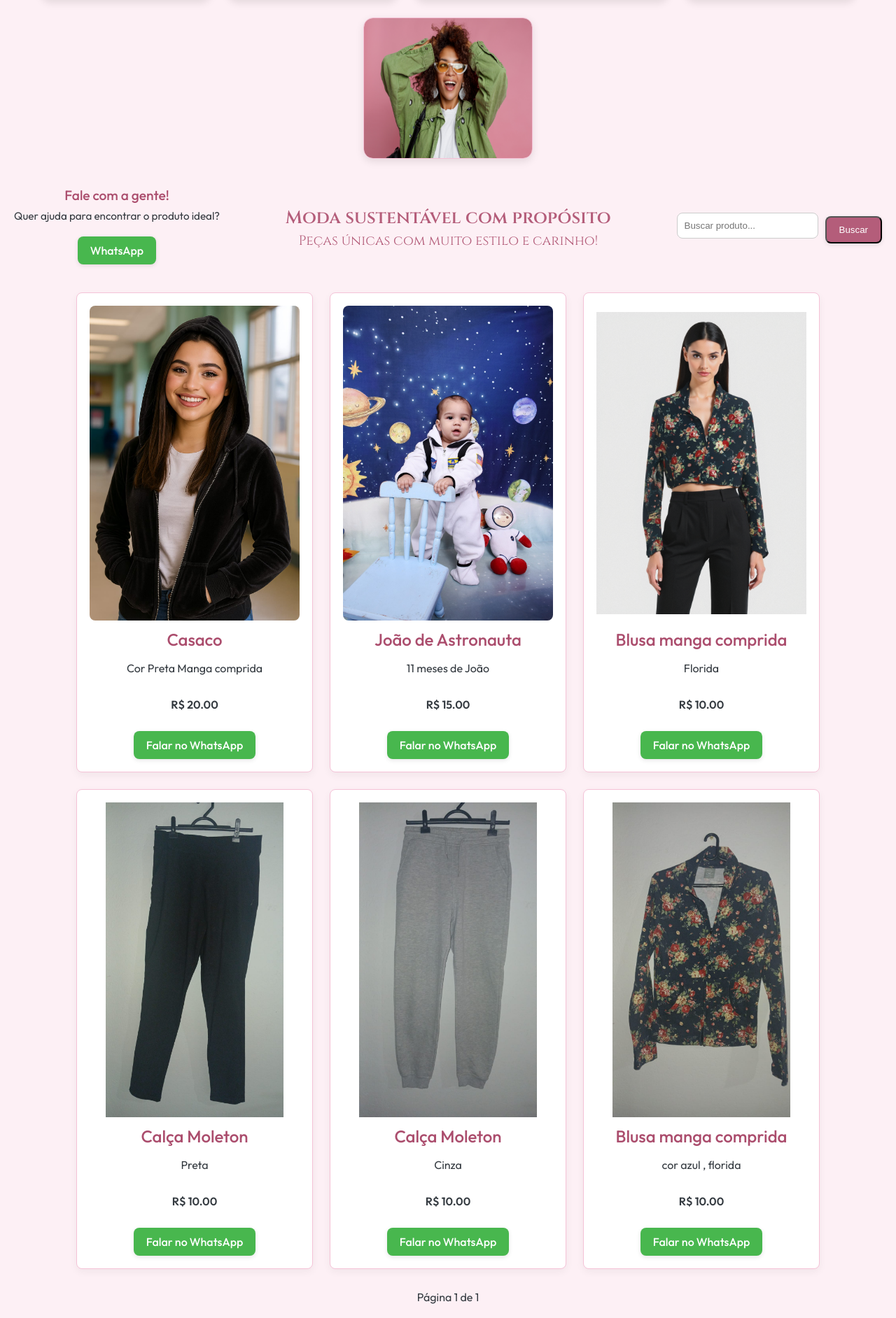
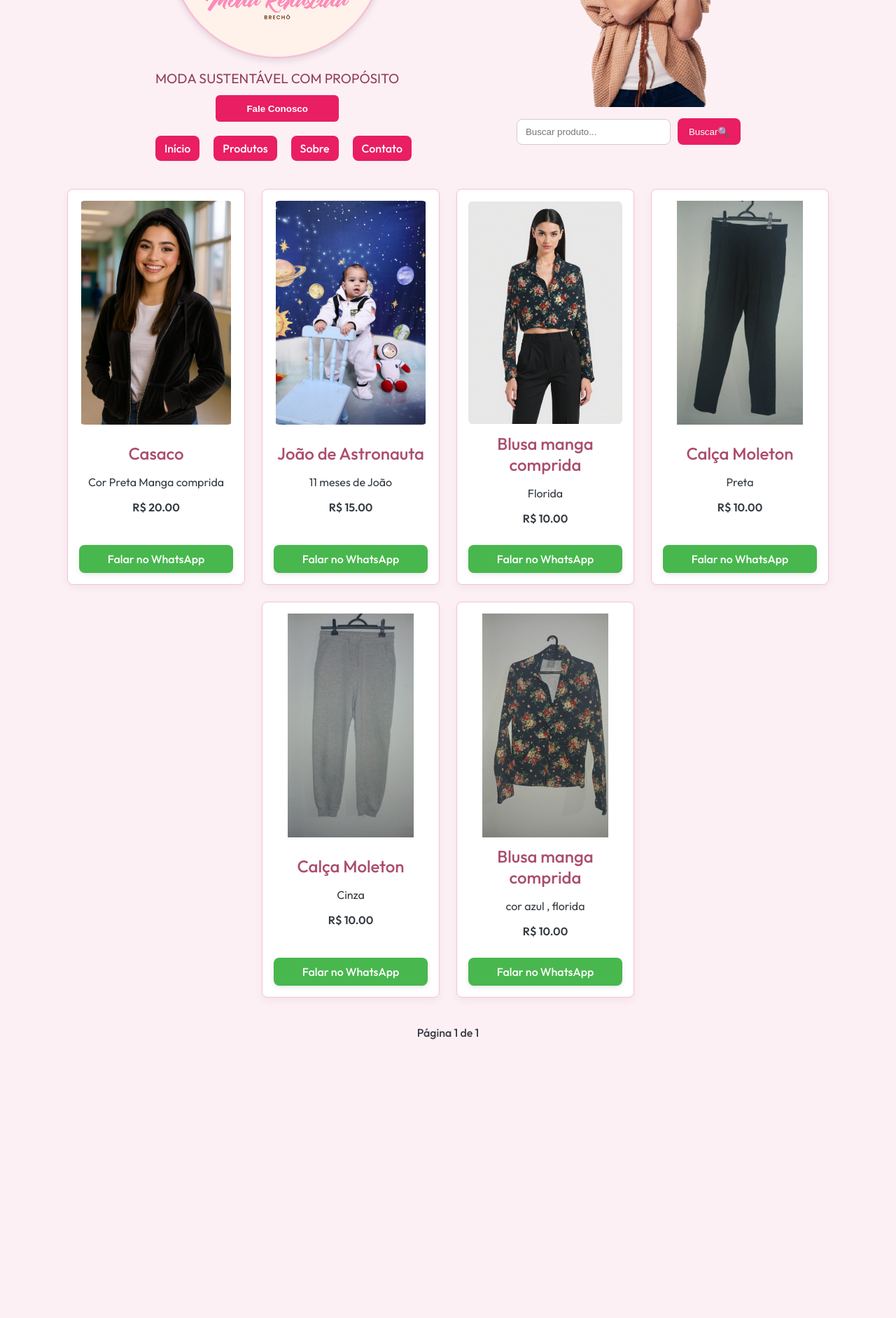
Before and after one commit to Marconi-Ferreira-de-Lima-Junior/ecommerce-brecho, a Django app: page / in a window 1280 px wide. Shown: the part 222-2106 px from the top of the page at 70% size. After the commit the page ends 1708 px from the top, so only its background shows below. Run offline with Django 5.2, Linux system fonts and the light colour scheme; data comes from the database, SQL or seed files in the repository; both versions use the stored data as it was after the commit.

Commit message:
Layout melhorado, adicionado menu de navegação

```diff
--- a/produtos/static/produtos/style.css
+++ b/produtos/static/produtos/style.css
@@ -1,146 +1,246 @@
+/* Importando fontes */
 @import url('https://fonts.googleapis.com/css2?family=Outfit:wght@300;400;500;600&display=swap');
 @import url('https://fonts.googleapis.com/css2?family=Playfair+Display:wght@400;500;600&display=swap');
 @import url('https://fonts.googleapis.com/css2?family=Cinzel:wght@400;600&display=swap');
 
 
-/* Geral */
+/* Estilos gerais */
 body {
     font-family: 'Outfit', sans-serif;
     margin: 0;
-    padding: 20px;
+    padding: 0;
     background-color: #fdf0f5;
     color: #343a40;
 }
 
 h1 {
     font-size: 3.2rem;
-    margin-bottom: 50px;
+    margin: 0 0 20px 0;
     background: linear-gradient(to right, #b45d7a, #e89cae);
-    background-clip: text;
-    text-emphasis-color: transparent;
+    -webkit-background-clip: text;
+    color: transparent;
     text-align: center;
     font-weight: 200;
-    color: #b45d7a;
 }
 
 h2 {
     font-family: 'Outfit', sans-serif;
     font-weight: 500;
     color: #ab4d6d;
-    margin: 0;
+    margin: 0 0 10px 0;
     text-align: center;
 }
 
-/* Topo: Contato + Mensagem + Busca */
+/* Container principal */
+.container-pagina {
+    max-width: 1200px;
+    margin: 0 auto;
+    padding: 0 20px;
+}
+
+/* cabeçalho principal em 2 colunas */
+.cabecalho {
+    display: flex;
+    justify-content: center;
+    align-items: flex-start;
+    gap: 150px;
+    margin-bottom: 30px;
+}
+
+/* lado esquerdo */
+.cabecalho-esquerda {
+    display: flex;
+    flex-direction: column;
+    align-items: flex-start;
+    gap: 20px;
+}
+
+/* lado direito (imagem + busca empilhados) */
+.cabecalho-direita {
+    display: flex;
+    flex-direction: column;
+    align-items: flex-end; /* alinha à direita */
+    gap: 12px;
+}
+
+/* imagem topo */
+.cabecalho-imagem .img-topo {
+    max-width: 250px;
+    border-radius: 10px;
+}
+
+/* botão fale conosco */
+.btn-contato {
+    padding: 10px 44px;
+    background-color: #e91e63;
+    color: #fff;
+    border: none;
+    border-radius: 6px;
+    cursor: pointer;
+    font-weight: bold;
+    height: 38px; /* mesmo tamanho do botão buscar */
+    align-self: center;
+    text-align: center;
+}
+.btn-contato:hover {
+    background-color: #c2185b;
+}
+
+/* busca alinhada ao botão "Fale Conosco" */
+.busca {
+    display: flex;
+    gap: 10px;
+    align-items: center; /* mantém alinhado */
+}
+
+.busca button {
+    height: 38px; /* mesmo tamanho do fale conosco */
+    background-color: #e91e63;
+}
+
+/* Logo */
+.logo {
+    display: flex;
+    flex-direction: column;
+    align-items: center;
+    gap: 12px;
+}
+
+.logo p {
+    font-size: 1.2rem;
+    color: #913f5b;
+    margin: 0;
+}
+
+
+.logo img {
+    max-width: 300px;
+    height: auto;
+    border-radius: 50%;
+    border: 3px solid #f5c2d7;
+    box-shadow: 0 4px 10px rgba(0,0,0,0.1);
+}
+
+
+/* ======================= */
+/* Menu de navegação */
+/* ======================= */
+.menu ul {
+    list-style: none;
+    padding: 0;
+    margin: 0;
+    display: flex;
+    gap: 20px;
+}
+
+.menu ul li a {
+    display: inline-block;
+    padding: 8px 13px;
+    background-color: #e91e63;
+    color: #ffff;
+    text-decoration: none;
+    text-align: center;
+    font-weight: 500;
+    min-width: 30px;
+    border-radius: 8px;
+    transition: all 0.3s ease;
+}
+
+.menu ul li a:hover {
+    background-color: #e89cae;   /* fundo mais forte no hover */
+    color: white;                /* texto branco ao passar o mouse */
+    transform: translateY(-2px); /* leve destaque */
+    box-shadow: 0 4px 10px rgba(0,0,0,0.15);
+}
+
+/* ======================= */
+/* Topo de interação (busca + slogan) */
+/* ======================= */
 .topo-interacao {
     display: flex;
     justify-content: space-between;
     align-items: center;
-    margin: 40px 0;
     flex-wrap: wrap;
     gap: 20px;
+    margin: 40px 0;
 }
 
-/* Contato */
-.contato-bloco {
-    text-align: left;
-    max-width: 500px;
-    display: flex;
-    flex-direction: column;
-    gap: 8px; /* controla o espaçamento entre os elementos */
-}
-
-.contato-bloco .contato-titulo {
-    font-size: 1.2rem;
-    margin: 0;
-}
-
-.contato-texto {
-    font-size: 0.95rem;
-    margin: 0;
-    text-align: center;
-}
-
-.contato-bloco .botao {
-    width: fit-content; /* evita que o botão fique largo demais */
-    margin-left: auto;
-    margin-right: auto;
-    display: block;
-}
-
-
-/* Mensagem central */
+/* Mensagem central (slogan/destaque) */
 .mensagem-central {
     font-family: 'Cinzel', serif;
     text-align: center;
     color: #b45d7a;
-    margin-top: 0px;
+    flex: 1;
 }
 
 .mensagem-central p:first-child {
-    font-size: 1.6rem; /* maior destaque */
-    margin-bottom: 2px;
+    font-size: 2.3rem;
     font-weight: 600;
+    margin: 0 0 5px 0;
 }
 
 .mensagem-central p:last-child {
     font-size: 1.2rem;
-    margin-top: 0;
     font-weight: 400;
+    margin: 0;
 }
 
-
-/* Busca */
-.busca-form {
+/* Campo de busca */
+.busca {
     display: flex;
-    align-items: center;
     gap: 10px;
-    justify-content: flex-end;
-    flex-wrap: nowrap;
-    max-width: 300px;
 }
 
-.busca-form input[type="text"] {
-    padding: 10px;
+.busca input[type="search"] {
+    padding: 10px 12px;
     border-radius: 8px;
     border: 1px solid #ccc;
-    width: 180px;
+    outline: none;
+    width: 220px;
 }
 
-/* Botão de busca*/
-.botao.busca {
-    background-color: #b45d7a;
+.busca button {
+    padding: 10px 16px;
+    border: none;
+    border-radius: 8px;
+    background-color: #e91e63;
+    color: #fff;
+    font-weight: 500;
+    cursor: pointer;
+    transition: background-color 0.3s ease;
 }
 
-.botao.busca:hover {
+.busca button:hover {
     background-color: #913f5b;
 }
 
-/* Banner */
+/* ======================= */
+/* Banner (imagens + logo central) */
+/* ======================= */
 .banner-completo {
     display: flex;
     justify-content: center;
     align-items: center;
-    gap: 25px;
+    gap: 15px;
     margin: 0 auto 30px;
     width: 100%;
-    max-width: none;
     flex-wrap: wrap;
 }
 
 .banner-img, .logo-central {
     width: 240px;
-    height: 200px;
+    height: 180px;
     border-radius: 14px;
     overflow: hidden;
     position: relative;
-    box-shadow: 0 4px 12px rgba(0, 0, 0, 0.1);
+    box-shadow: 0 4px 12px rgba(0,0,0,0.1);
     border: 1px solid #f5c2d7;
     background: white;
 }
 
 .logo-central {
-    width: 360px;
+    width: 400px;
+    height: 200px;
 }
 
 .banner-img img, .logo-central img {
@@ -149,55 +249,63 @@ h2 {
     left: 0;
     width: 100%;
     height: 100%;
-    object-fit: fill;
+    object-fit: cover;
     object-position: center;
-    border-radius: 12px;     /* suaviza o corte visual */
+    border-radius: 12px;
     transition: transform 0.3s ease;
 }
+
 .banner-img img:hover,
 .logo-central img:hover {
-    transform: scale(1.03);  /* zoom sutil ao passar o mouse */
+    transform: scale(1.03);
 }
 
-/* Galeria */
-.container {
+/* ======================= */
+/* Galeria de produtos */
+/* ======================= */
+.galeria-produtos {
     display: flex;
     flex-wrap: wrap;
     justify-content: center;
     gap: 24px;
+    margin: 40px 0;
 }
 
 .produto {
+    display: flex;
+    flex-direction: column;
+    justify-content: space-between;
+    width: 220px;
+    padding: 16px;
     background-color: #ffffff;
     border: 1px solid #f5c2d7;
     border-radius: 8px;
-    width: 300px;
-    padding: 18px;
     box-shadow: 0 4px 12px rgba(0, 0, 0, 0.05);
-    display: flex;
-    flex-direction: column;
-    align-items: center;
     text-align: center;
     transition: transform 0.3s ease, box-shadow 0.3s ease;
 }
 
-.produto:hover {
-    transform: translateY(-8px);
-    box-shadow: 0 8px 20px rgba(0, 0, 0, 0.12);
-}
-
 .produto img {
     width: 100%;
-    height: 450px;
+    height: 320px;
     object-fit: contain;
     border-radius: 8px;
     margin-bottom: 12px;
+    transition: transform 0.3s ease;
     background-color: #fff;
-    transition: transform 0.3s ease;
+}
+
+.produto:hover {
+    transform: translateY(-8px);
+    box-shadow: 0 8px 20px rgba(0,0,0,0.12);
 }
 
 .produto:hover img {
     transform: scale(1.03);
+}
+
+.info-produto {
+    min-height: 120px;
 }
 
 /* Botões */
@@ -211,48 +319,77 @@ h2 {
     border-radius: 8px;
     font-weight: 500;
     transition: all 0.3s ease;
-    box-shadow: 0 2px 6px rgba(0, 0, 0, 0.1);
+    box-shadow: 0 2px 6px rgba(0,0,0,0.1);
 }
 
 .botao:hover {
     background-color: #2bb146;
-    box-shadow: 0 4px 12px rgba(0, 0, 0, 0.2);
+    box-shadow: 0 4px 12px rgba(0,0,0,0.2);
     transform: translateY(-2px);
 }
 
-/* Responsivo */
+/* ======================= */
+/* Paginação */
+/* ======================= */
+.paginacao {
+    display: flex;
+    justify-content: center;
+    align-items: center;
+    gap: 10px;
+    margin: 30px 0;
+}
+
+.paginacao span {
+    font-weight: 500;
+}
+
+/* ======================= */
+/* Responsividade */
+/* ======================= */
 @media (max-width: 768px) {
-    .banner-img {
-        width: 150px;
-        height: 150px;
+    .menu ul {
+        flex-direction: column;
+        gap: 10px;
     }
-    .logo-central {
-        width: 250px;
-        height: 140px;
+
+    .galeria-produtos {
+        gap: 16px;
     }
+
     .produto {
-        width: 90%;
+        width: 45%;
     }
+
     .topo-interacao {
         flex-direction: column;
-        align-items: flex-start;
+        align-items: center;
+        gap: 15px;
     }
-    .busca-form {
-        justify-content: flex-start;
+
+    .busca {
+        justify-content: center;
         width: 100%;
     }
 }
 
 @media (max-width: 480px) {
+    .produto {
+        width: 90%;
+    }
+
+    .busca {
+        flex-direction: column;
+        gap: 8px;
+        width: 100%;
+    }
+
     .banner-img {
         width: 120px;
         height: 120px;
     }
+
     .logo-central {
-        width: 200px;
-        height: 112px;
-    }
-    .produto img {
-        aspect-ratio: 4 / 3;
+        width: 240px;
+        height: 140px;
     }
 }
--- a/produtos/templates/produtos/lista_produtos.html
+++ b/produtos/templates/produtos/lista_produtos.html
@@ -3,69 +3,77 @@
 <html lang="pt-br">
 <head>
     <meta charset="UTF-8">
+    <meta name="viewport" content="width=device-width, initial-scale=1">
     <title>Brechó Moda Renascida</title>
     <link rel="stylesheet" href="{% static 'produtos/style.css' %}">
+    <link rel="preconnect" href="https://fonts.gstatic.com" crossorigin>
+    <link href="https://fonts.googleapis.com/css2?family=Outfit:wght@300;400;500;600&family=Cinzel:wght@400;600&display=swap" rel="stylesheet">
 </head>
 <body>
+    <!-- container principal -->
+    <div class="container-pagina"> <!--organização semantica (header - main - section) que vai envolver toda a pagina-->
 
-    <!-- Banner com modelos e logo central -->
-    <div class="banner-completo">
-        <div class="banner-img">
-            <img src="/media/modelo/smiling-brunette-girl-making-self-portrait-posing-pink-wall-send-kiss.jpg" alt="Modelo Extra 1">
-        </div>
-        <div class="banner-img">
-            <img src="/media/modelo/cheerful-young-woman-showing-peace-sign-with-smile-studio-shot-attractive-caucasian-lady-wearing-denim-clothes.jpg" alt="Modelo 1">
-        </div>
-        <div class="logo-central">
-            <img src="/media/logo/Banner_ModaRenascida.png" alt="Logo">
-        </div>
-        <div class="banner-img">
-            <img src="/media/modelo/fashion-photo-lovely-brunette-woman-spring-outfit-posing-stylish-sunglasses.jpg" alt="Modelo 2">
-        </div>
-        <div class="banner-img">
-            <img src="/media/modelo/close-up-photo-amazing-curly-african-girl-pink-background-wearing-green-trendy-jacket.jpg" alt="Modelo Extra 2">
-        </div>
+        <!--Cabeçalho-->
+        <header class="cabecalho">
+            <!--lado esquerdo-->
+            <div class="cabecalho-esquerda">
+                <!--logo-->
+                <div class="logo">
+                    <a href="/">
+                        <img src="{% static 'logo/Quadrado_ModaRenascida.png' %}"
+                            alt="Brechó Moda Renascida"
+                            class="logo-img">
+                    </a>
+                    <p>MODA SUSTENTÁVEL COM PROPÓSITO</p>
+                    <button class="btn-contato">Fale Conosco</button>
                 </div>
 
-    <!-- Seção com contato, mensagem e busca -->
-    <div class="topo-interacao">
-        <!-- Contato -->
-        <div class="contato-bloco">
-            <h2 class="contato-titulo">Fale com a gente!</h2>
-            <p class="contato-texto">Quer ajuda para encontrar o produto ideal?</p>
-            <a class="botao" href="https://wa.me/5581999002431" target="_blank">WhatsApp</a>
+                <!--Barra de navegação-->
+                <nav class="menu">
+                    <ul>
+                        <li><a href="#">Início</a></li>
+                        <li><a href="#">Produtos</a></li>
+                        <li><a href="#">Sobre</a></li>
+                        <li><a href="#">Contato</a></li>
+                    </ul>
+                </nav>
             </div>
 
-        <!-- Mensagem -->
-        <div class="mensagem-central">
-            <p>Moda sustentável com propósito </p>
-            <p>Peças únicas com muito estilo e carinho!</p>
+            <!--lado direito-->
+            <div class="cabecalho-direita">
+                <!-- imagem -->
+                <div class="cabecalho-imagem">
+                    <img src="{% static 'logo/mulher-jovem-e-atraente-morena-em-pe-com-as-maos-cruzadas-removebg-preview.png' %}"
+                        alt="Imagem topo"
+                        class="img-topo">
                 </div>
 
-        <!-- Busca -->
-        <form class="busca-form" method="GET" action="">
-            <input type="text" name="q" placeholder="Buscar produto..." value="{{ request.GET.q }}">
-            <button type="submit" class="botao busca">Buscar</button>
+                <!--Campo de busca-->
+                <form class="busca" method="GET" action="">
+                    <input type="search" name="q" placeholder="Buscar produto..." value="{{ request.GET.q }}">
+                    <button type="submit">Buscar🔍</button>
                 </form>
             </div>
+        </header>
 
+
+        <main>
             <!-- Galeria de produtos -->
-    <div class="container">
+            <section class="galeria-produtos"> <!--usando o section para a semantica do conteudo principal-->
                 {% for produto in produtos %}
-            <div class="produto">
+                    <article class="produto"> <!-- cada produto é um artigo -->
                         <img src="{{ produto.imagem.url }}" alt="{{ produto.nome }}">
+                        <div class="info-produto">
                             <h2>{{ produto.nome }}</h2>
                             <p>{{ produto.descricao }}</p>
                             <p><strong>R$ {{ produto.preco }}</strong></p>
-                <a class="botao" href="{% url 'produtos:whatsapp_redirect' produto.id %}" target="_blank">
-                    Falar no WhatsApp
-                </a>
                         </div>
+                        <a class="botao" href="{% url 'produtos:whatsapp_redirect' produto.id %}" target="_blank">Falar no WhatsApp</a>
+                    </article>
                 {% endfor %}
-    </div>
-
+            </section>
             <!-- Paginação -->
-    <div style="text-align: center; margin-top: 30px;">
+            <div class="paginacao">
                 {% if page_obj.has_previous %}
                     <a class="botao" href="?{% if request.GET.q %}q={{ request.GET.q }}&{% endif %}page={{ page_obj.previous_page_number }}">Anterior</a>
                 {% endif %}
@@ -77,5 +85,8 @@
                 {% endif %}
             </div>
 
+        </main>
+    </div>
+
 </body>
 </html>
```
Also changed, not shown: db.sqlite3, media/modelo/portrait-young-stylish-girl-model-casual-summer-clothes-brown-hat-with-natural-makeup-glasses-isolated.jpg (added), media/produto/WhatsApp_Image_2025-08-05_at_17.55.48_2.jpeg (added), produtos/static/logo/Banner_ModaRenascida.png (renamed from media/logo/Banner_ModaRenascida.png), produtos/static/logo/Banner_ModaRenascida_fundo_branco.png (renamed from media/logo/Banner_ModaRenascida_fundo_branco.png), produtos/static/logo/Quadrado_ModaRenascida.png (renamed from media/logo/Quadrado_ModaRenascida.png), produtos/static/logo/Quadrado_ModaRenascida_quadro_fundo_branco.png (renamed from media/logo/Quadrado_ModaRenascida_quadro_fundo_branco.png), produtos/static/logo/mulher-jovem-e-atraente-morena-em-pe-com-as-maos-cruzadas-removebg-preview.png (renamed from media/modelo/mulher-jovem-e-atraente-morena-em-pe-com-as-maos-cruzadas-removebg-preview.png). Lines whose indentation alone changed are shown as unchanged.
